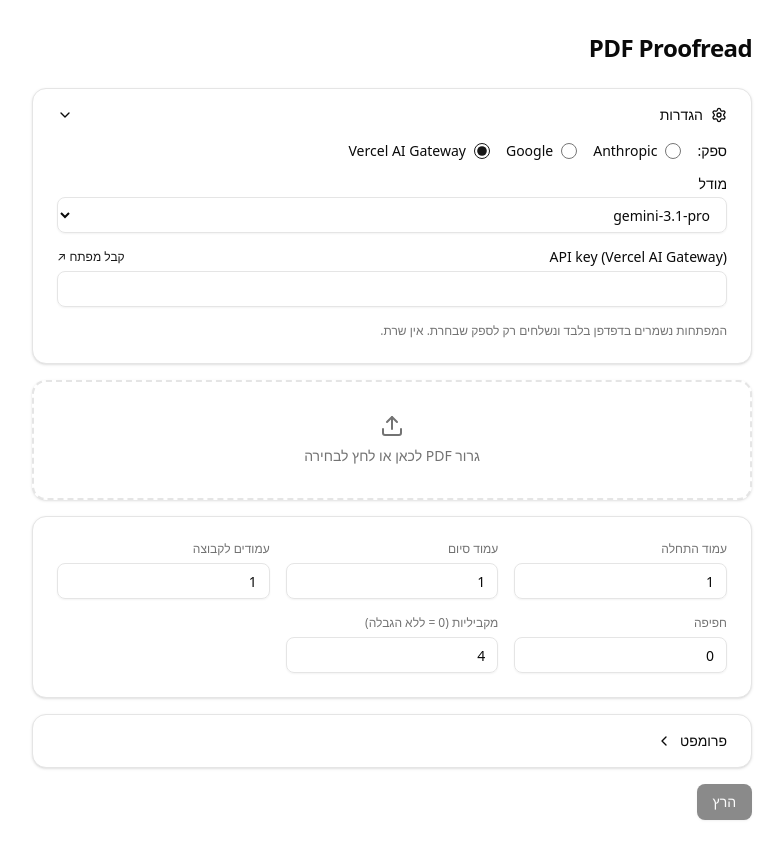
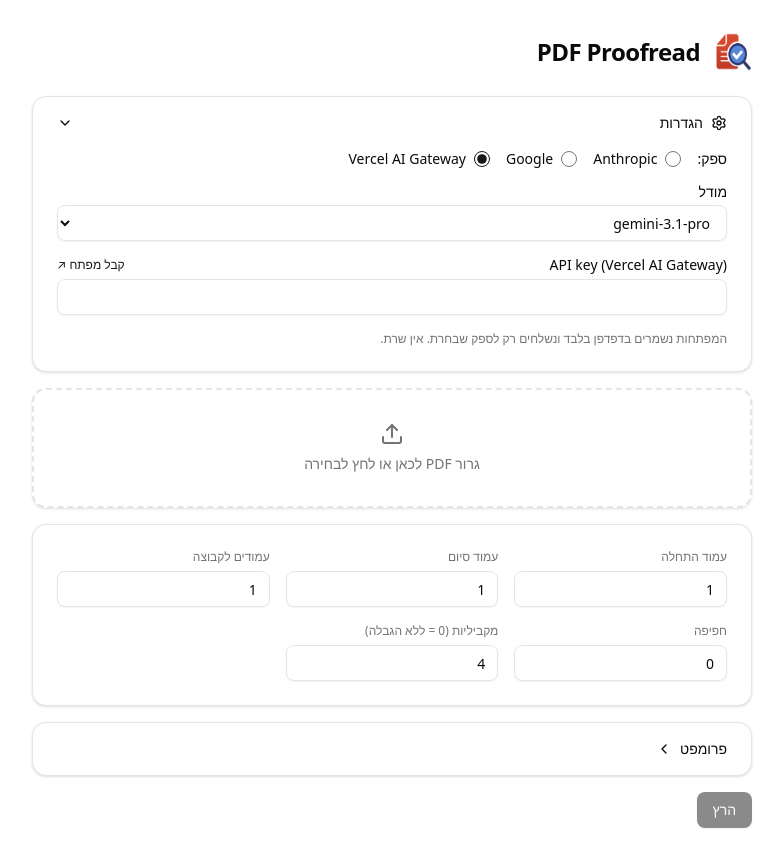
Before and after one commit to Sivan22/pdf_proofread, a React (Vite) app: page / in a window 1280 px wide. Shown: the whole page, without its empty margins (248-1031 px from the left). Built offline with nearby package versions, Linux system fonts and the light colour scheme.

Commit message:
Add logo: favicon, app header, README

```diff
--- a/index.html
+++ b/index.html
@@ -3,6 +3,7 @@
   <head>
     <meta charset="UTF-8" />
     <meta name="viewport" content="width=device-width, initial-scale=1.0" />
+    <link rel="icon" type="image/png" href="logo.png" />
     <title>PDF Proofread</title>
   </head>
   <body>
--- a/src/App.tsx
+++ b/src/App.tsx
@@ -95,7 +95,8 @@ export default function App() {
 
   return (
     <div dir="rtl" className="mx-auto max-w-3xl px-6 py-8">
-      <header className="mb-6">
+      <header className="mb-6 flex items-center gap-3">
+        <img src="logo.png" alt="" className="size-10" />
         <h1 className="text-2xl font-semibold tracking-tight">PDF Proofread</h1>
       </header>
 
```
Also changed, not shown: public/logo.png (added), 1 other file (tests, documents, lock files or other folders).
